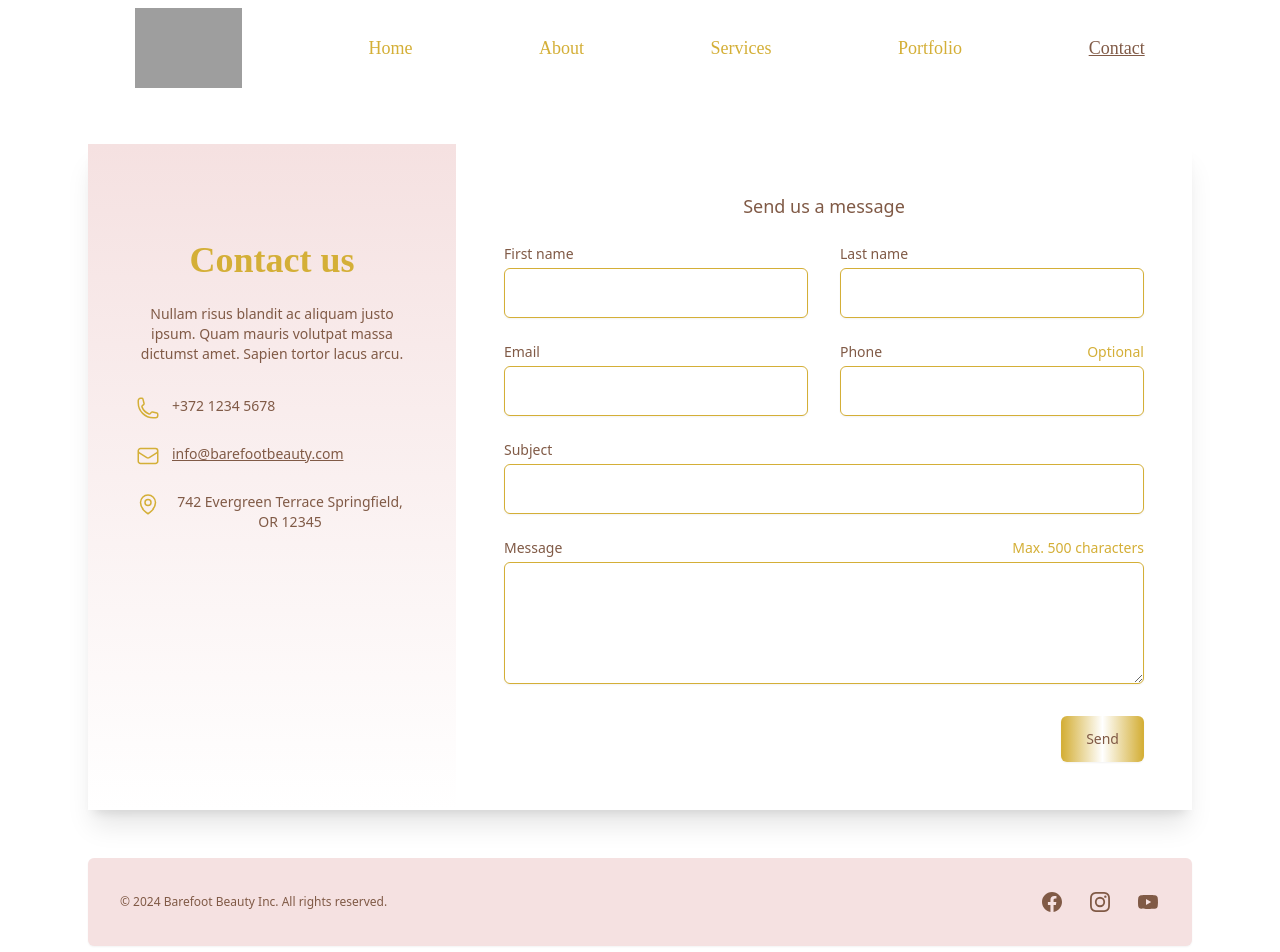
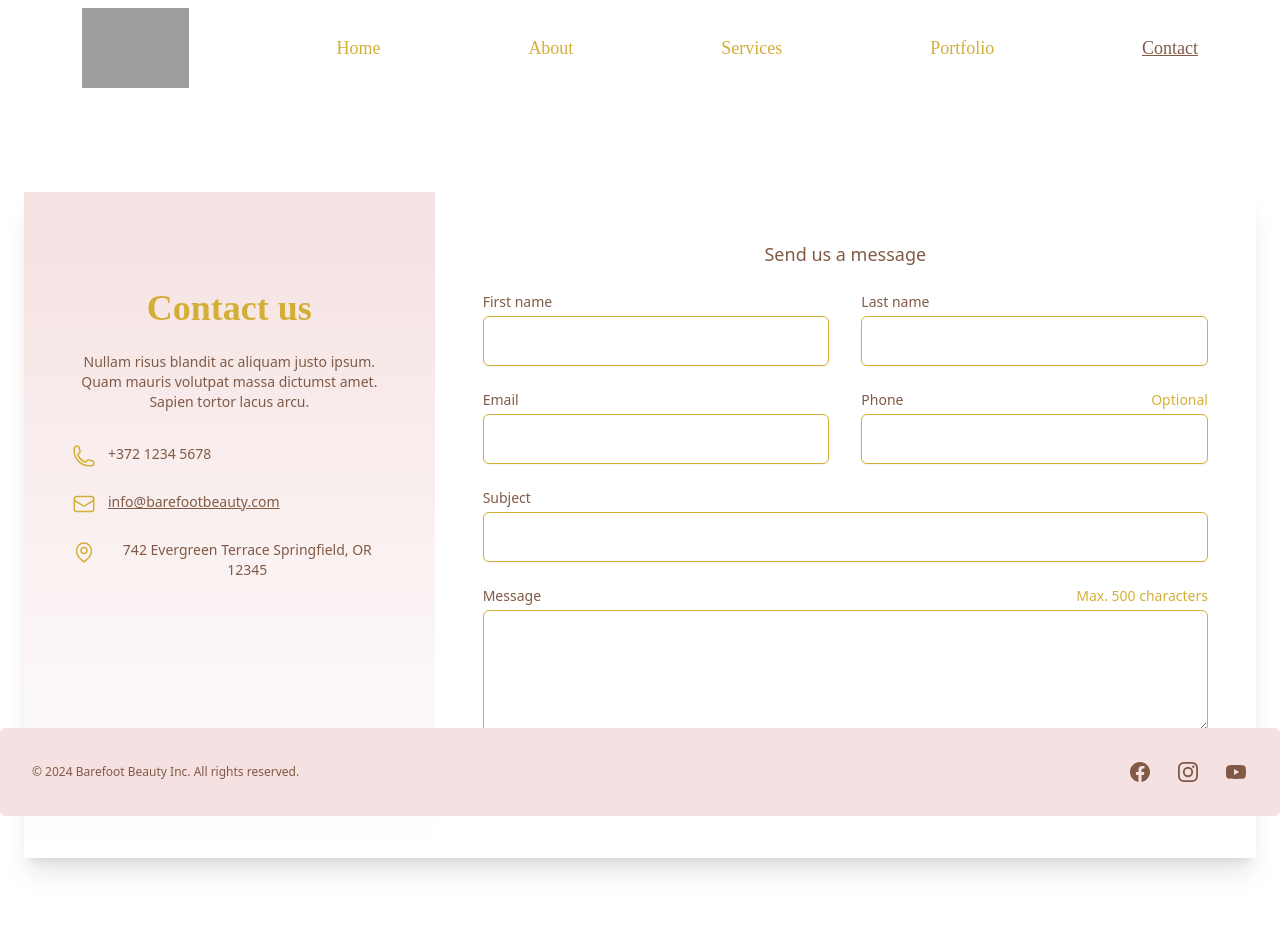
Before and after one commit to KristelBurke/barefoot-beauty, a React (Create React App) app: page /contact in a window 1280 px wide. Shown: the top 952 px of the page. After the commit the page ends 896 px from the top, so only its background shows below. Built offline with nearby package versions, Linux system fonts and the light colour scheme; grey boxes are pictures that could not be loaded.

Commit message:
footer positioned

```diff
--- a/src/App.js
+++ b/src/App.js
@@ -36,7 +36,7 @@ function Navigation() {
 
 function App() {
   return (
-    <div className="App mx-auto max-w-6xl">
+    <div className="App mx-auto max-w-7xl min-h-screen">
       <Navigation />
 
       <Routes>
--- a/src/pages/Contact.js
+++ b/src/pages/Contact.js
@@ -65,8 +65,8 @@ function Contact() {
   ]
 
   return (
-    <div className="bg-white text-brown">
-      <div className="mx-auto max-w-7xl px-6 py-12 lg:px-6">
+    <div className="relative bg-white text-brown min-h-screen">
+      <div className="mx-auto max-w-7xl px-6 pt-24 lg:px-6">
         <div className="relative bg-white shadow-xl">
           <div className="grid grid-cols-1 lg:grid-cols-3">
             <div className="relative overflow-hidden bg-gradient-to-b from-pink to-white px-4 py-10 sm:px-8 xl:p-12">
@@ -153,8 +153,8 @@ function Contact() {
           </div>
         </div>
       </div>
-      <footer className="bg-pink rounded-md mb-6 mx-6 shadow-sm">
-      <div className="mx-auto max-w-7xl px-6 py-8 md:flex md:items-center md:justify-between lg:px-8">
+     <footer className="mb-6 mx-6 shadow-sm">
+      <div className="absolute inset-x-0 bottom-20 bg-pink rounded-md mx-auto max-w-7xl px-6 py-8 md:flex md:items-center md:justify-between lg:px-8">
         <div className="flex justify-center space-x-6 md:order-2">
           {socialLinks.map((item) => (
             <a key={item.name} href={item.href} className="text-brown hover:text-gold">
```
